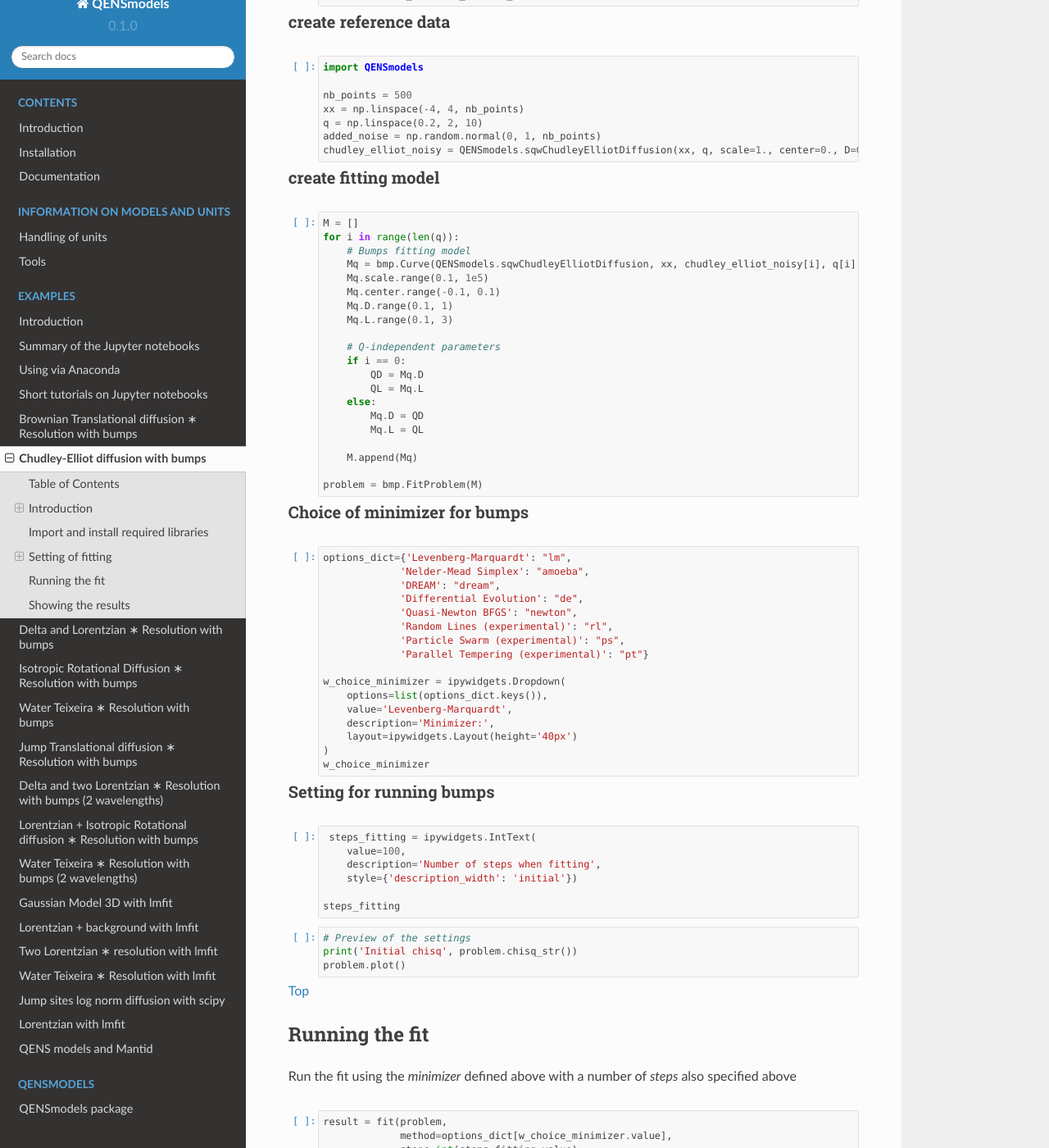
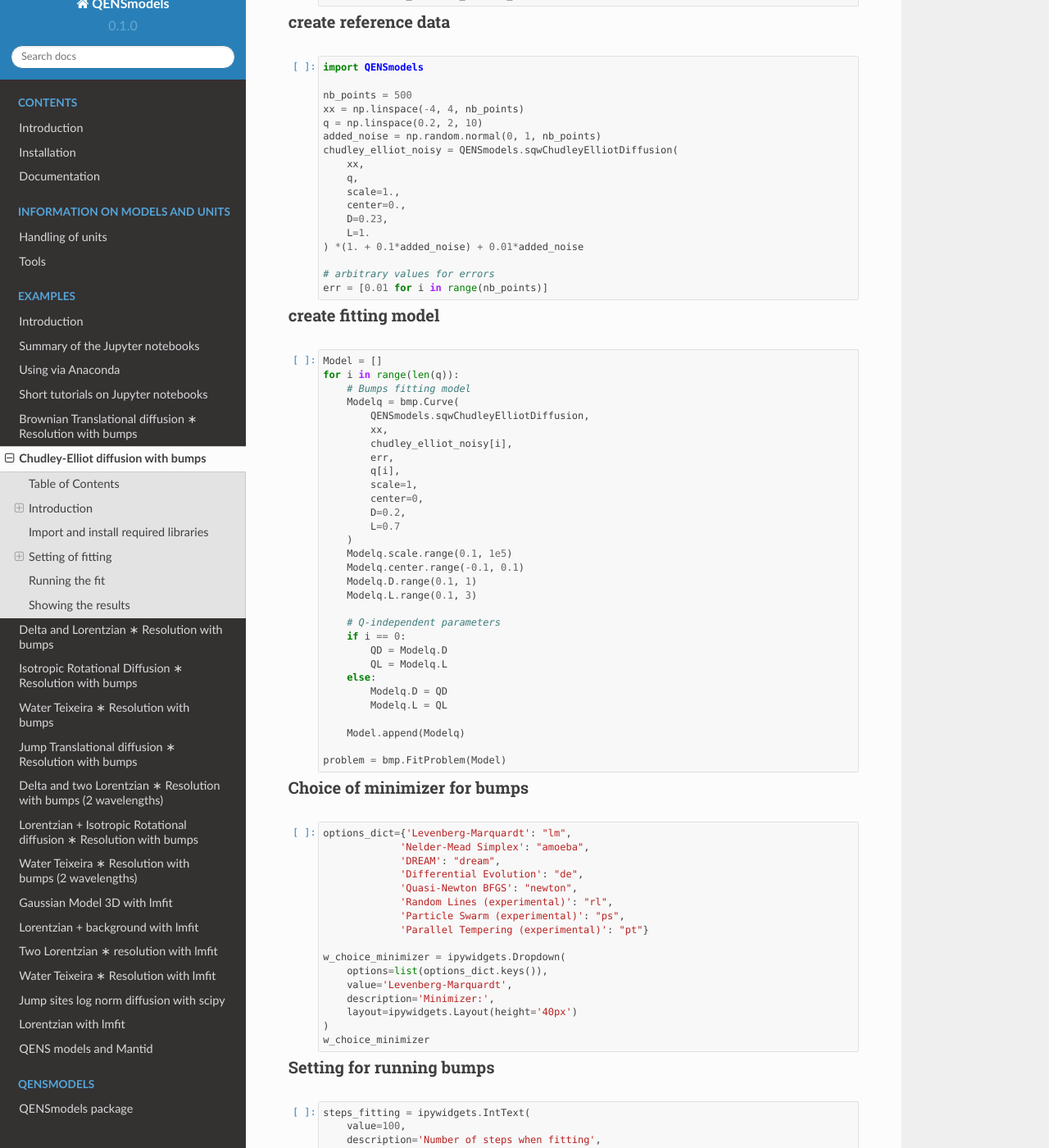
Before and after one commit to QENSlibrary/QENSmodels, a Sphinx documentation site: the page built from docs/examples/bumps_ChudleyElliotDiff_fit.ipynb, in a window 1280 px wide and 1400 px high, scrolled down 2495 px. Shown: the whole window at 82% size. Built offline with Sphinx 7.4.7 and the Read the Docs theme 2.0.0, drawn with Linux system fonts in a browser that asks for light colours; some of the changed text lies outside the part shown.

Commit message:
Small edits of notebooks

```diff
--- a/QENSmodels/__init__.py
+++ b/QENSmodels/__init__.py
@@ -44,6 +44,3 @@
 #            'sqwJumpTranslationalDiffusion',
 #            'sqwWaterTeixeira',
 #            ]
-
-"""Top-level package for QENSmodels."""
-__version__ = '0.1.0'
--- a/docs/examples/README.rst
+++ b/docs/examples/README.rst
@@ -41,9 +41,9 @@
 +-------------------------------------------+-------------------------+--------------------+-----------------+------------+------------+
 | bumps_JumpDiffIsoRot                      | X                       |                    |                 |            | X          |
 +-------------------------------------------+-------------------------+--------------------+-----------------+------------+------------+
-| bumps_JumpDiff                            | X                       |                    |                 |            |            |
+| bumps_JumpDiff                            | X                       |                    |                 |            | X          |
 +-------------------------------------------+-------------------------+--------------------+-----------------+------------+------------+
-| bumps_waterIN5_delta_two_lorentz          | X                       |                    |                 |            |            |
+| bumps_waterIN5_delta_two_lorentz          | X                       |                    |                 |            | X          |
 +-------------------------------------------+-------------------------+--------------------+-----------------+------------+------------+
 | bumps_waterIN5_lorentzian_plus_isorotdiff | X                       |                    | X               |            | X          |
 +-------------------------------------------+-------------------------+--------------------+-----------------+------------+------------+
--- a/docs/examples/using_mantid/mantid_BrownianDiff_fit.py
+++ b/docs/examples/using_mantid/mantid_BrownianDiff_fit.py
@@ -29,11 +29,13 @@
 # created fake reference data adding noise to one of the QENS models
 added_noise = np.random.normal(0, 1, nb_points)
 
-brownian_diff_noisy = QENSmodels.sqwBrownianTranslationalDiffusion(hw, Q,
-                                                                   scale=10,
-                                                                   center=0.1,
-                                                                   D=5) * \
-                      (1 + 0.1 * added_noise) + 0.01 * added_noise
+brownian_diff_noisy = QENSmodels.sqwBrownianTranslationalDiffusion(
+    hw,
+    Q,
+    scale=10,
+    center=0.1,
+    D=5
+) * (1 + 0.1 * added_noise) + 0.01 * added_noise
 
 # store in mantid workspace
 QENS_data = mapi.CreateWorkspace(DataX=hw,
@@ -62,11 +64,13 @@
 
         q = self.getAttributeValue("Q")
 
-        return QENSmodels.sqwBrownianTranslationalDiffusion(xvals,
-                                                            q,
-                                                            scale=scale,
-                                                            center=center,
-                                                            D=D)
+        return QENSmodels.sqwBrownianTranslationalDiffusion(
+            xvals,
+            q,
+            scale=scale,
+            center=center,
+            D=D
+        )
 
 
 # add it to Mantid fitting functions
```
Also changed, not shown: docs/examples/bumps_BrownianDiff_fit.ipynb, docs/examples/bumps_ChudleyElliotDiff_fit.ipynb, docs/examples/bumps_DeltaLorentz_fit.ipynb, docs/examples/bumps_IsoRot_fit.ipynb, docs/examples/bumps_JumpDiffIsoRot_fit.ipynb, docs/examples/bumps_JumpDiff_fit.ipynb, docs/examples/bumps_waterIN5_delta_two_lorentz_fit.ipynb, docs/examples/bumps_waterIN5_lorentzian_plus_isorotdiff_fit.ipynb, docs/examples/bumps_waterIN5_water_teixeira_fit.ipynb, docs/examples/lmfit_EquivalentSitesCircle_fit.ipynb, docs/examples/lmfit_GaussianModel3D_fit.ipynb, docs/examples/lmfit_lorentzian_and_backgd_fit.ipynb, docs/examples/lmfit_two_lorentzian_fit.ipynb, docs/examples/lmfit_waterIN5_teixeira_fit.ipynb, 2 more files.
